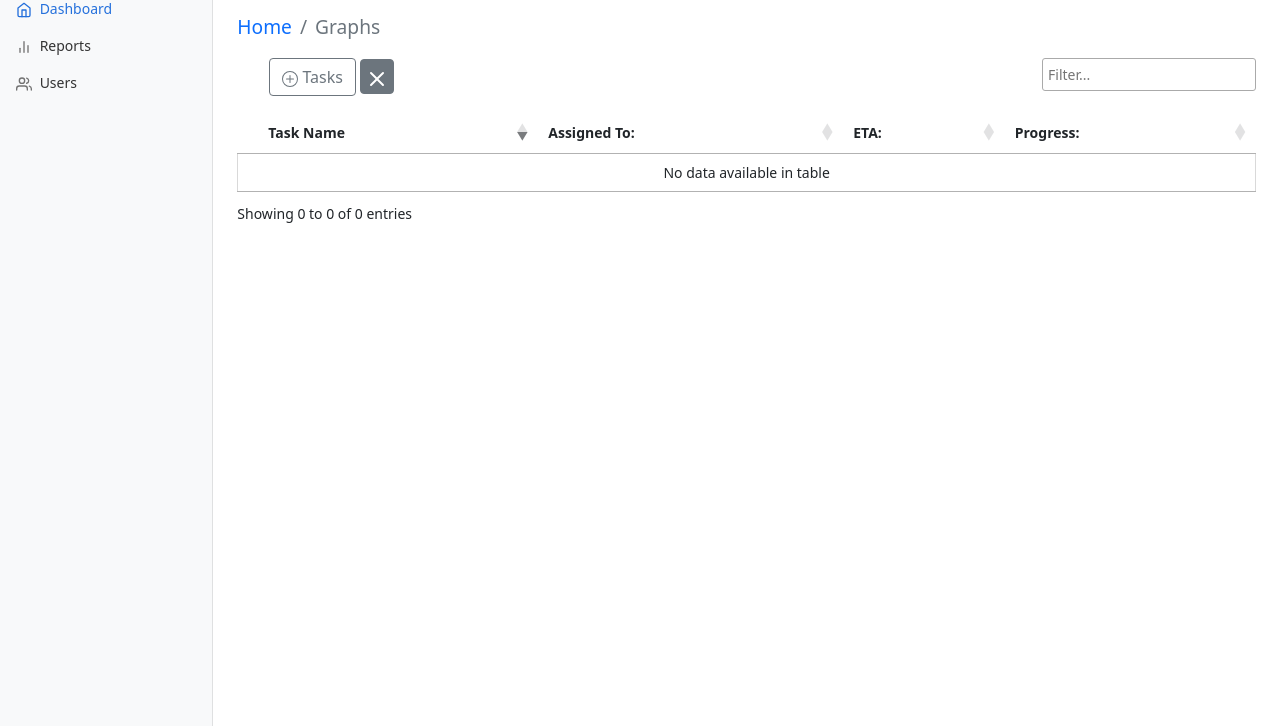
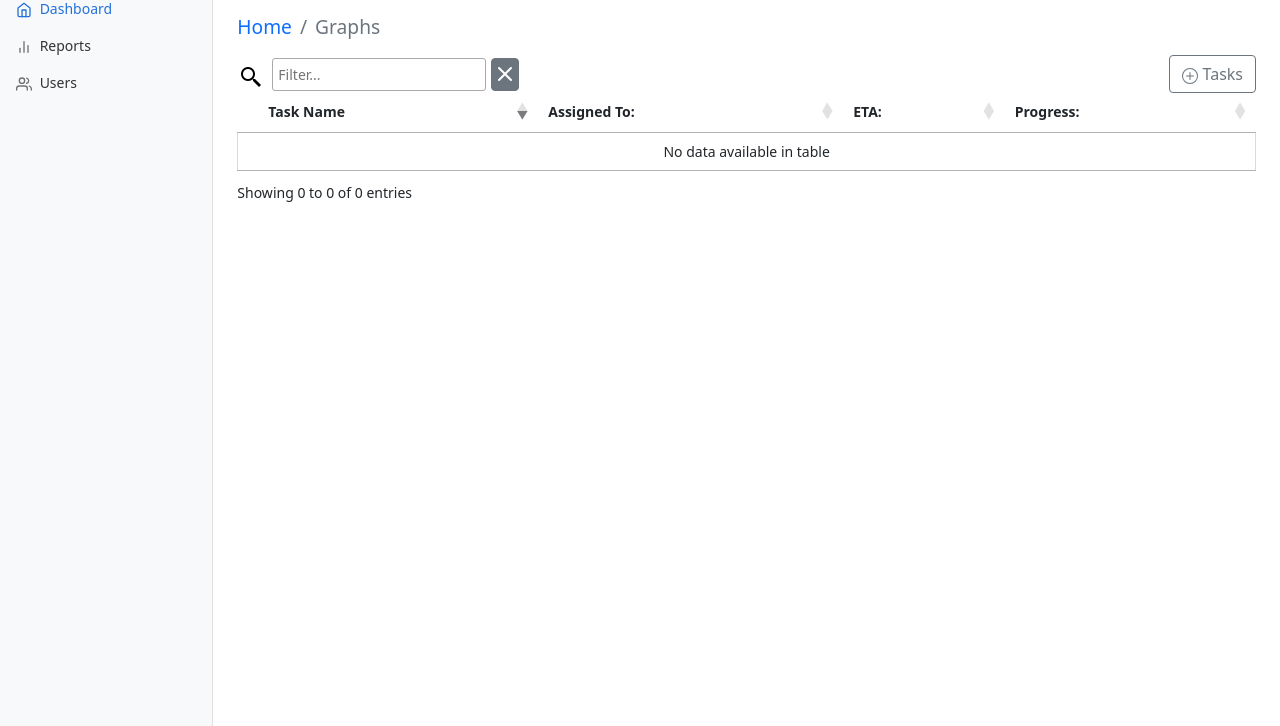
Before and after one commit to gjairath/IP_Version_2.0, a Flask app: a page that uses ip_app/templates/dashboard_project_in.html in a window 1280 px wide. Shown: the part 74-800 px from the top of the page. Run offline with Flask 2, Linux system fonts and the light colour scheme; data that the repository does not hold is empty; some libraries are stand-ins or nearby versions.

Commit message:
Fixed UI glitch

```diff
--- a/ip_app/static/dashboard_project_in.css
+++ b/ip_app/static/dashboard_project_in.css
@@ -6,24 +6,40 @@ a.editor-create {
         text-decoration: none;
         font: 90%/1.45em "Helvetica Neue",HelveticaNeue,Helvetica,Arial,sans-serif !important;
 
-    }
+}
 
+#create-task {
+    position: absolute;
+    right: 0;
+    text-align: center;
+}
 
-#delete-task{
-    height: 35px;
-    text-align: center;
+.dataTables_filter > label {
 
-    padding: 5px 8px;
+    background-image: url('/static/searchicon.png');
+
+    background-position: 2px 7px;
+    background-repeat: no-repeat;
+    padding-left: 2rem;
 
 }
 
-.toolbar{
-    display: flex;
-    justify-content: space-around;
+#delete-task{
+    height: 33px;
+    text-align: center;
+
+    padding: 1px 5px;
+    padding-bottom: 5px;
+    margin-left: 5px;
+
 }
 
 .project-ul{
-    width: 100%;
+    display: flex;
+
+    align-items: center;
+    padding-left: 0px;
+    margin-bottom: 0px;
 
 }
 
--- a/ip_app/templates/dashboard_project_in.html
+++ b/ip_app/templates/dashboard_project_in.html
@@ -135,6 +135,11 @@ $(document).ready(function() {
     $("div.toolbar").html('<ul class="project-ul" id="project-ul"> <button type="button" class="btn btn-outline-secondary editor-create" id="create-task" data-toggle="modal" data-target="#modal_add_row">    <svg xmlns="http://www.w3.org/2000/svg" width="16" height="16" fill="currentColor" class="bi bi-plus-circle" viewBox="0 0 16 16">      <path d="M8 15A7 7 0 1 1 8 1a7 7 0 0 1 0 14zm0 1A8 8 0 1 0 8 0a8 8 0 0 0 0 16z"></path>      <path d="M8 4a.5.5 0 0 1 .5.5v3h3a.5.5 0 0 1 0 1h-3v3a.5.5 0 0 1-1 0v-3h-3a.5.5 0 0 1 0-1h3v-3A.5.5 0 0 1 8 4z"></path></svg> Tasks</button> <button type="button" class="editor-create btn btn-secondary" id="delete-task"><svg xmlns="http://www.w3.org/2000/svg" width="16" height="16" fill="currentColor" class="bi bi-x-lg" viewBox="0 0 16 16">  <path d="M1.293 1.293a1 1 0 0 1 1.414 0L8 6.586l5.293-5.293a1 1 0 1 1 1.414 1.414L9.414 8l5.293 5.293a1 1 0 0 1-1.414 1.414L8 9.414l-5.293 5.293a1 1 0 0 1-1.414-1.414L6.586 8 1.293 2.707a1 1 0 0 1 0-1.414z"/></svg></button></ul>');
     $('div.dataTables_filter').appendTo(".project-ul");
 
+    // reverse the order
+    ul = $('#project-ul');
+    ul.children().each(function(i,li){ul.prepend(li)})
+
+
  $("#delete-task").click(function () {
 
     console.log(t.row('.selected').index());
@@ -166,7 +171,7 @@ $(document).ready(function() {
 
             }
         } else {
-            alert ("Click on a task first!");
+            alert ("Click on a task first to delete it!");
         }
     });
 
```
Also changed, not shown: ip_app/app.db.
